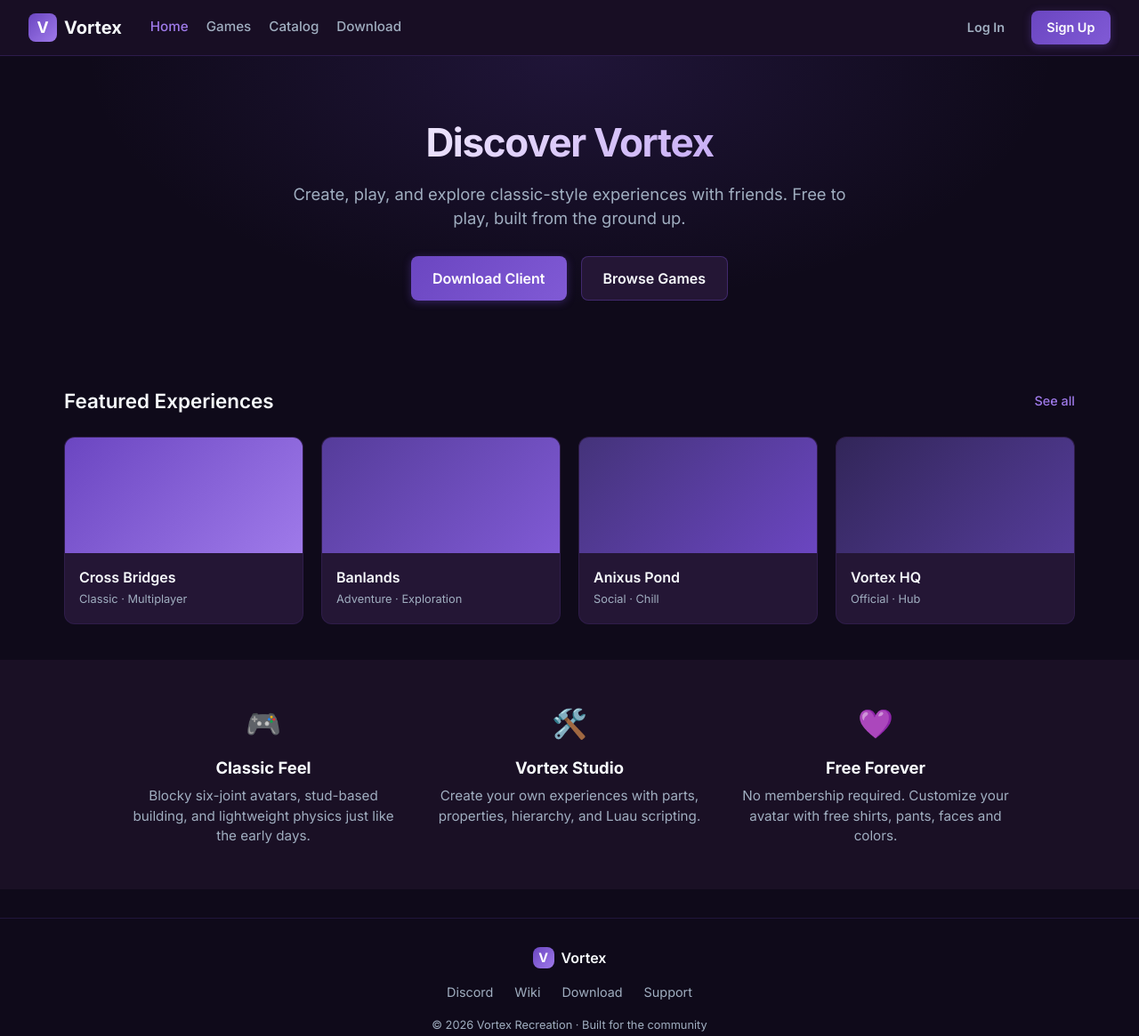
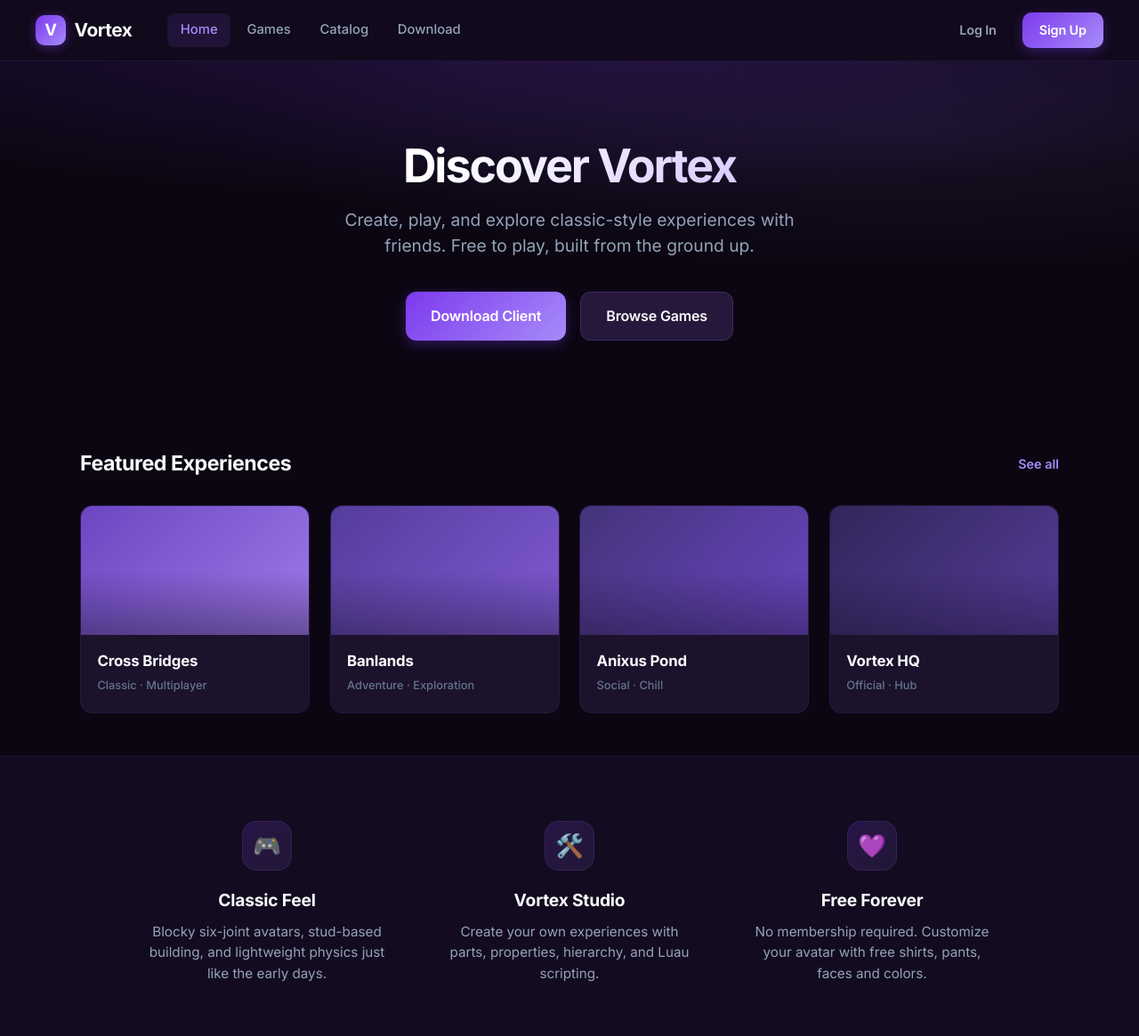
Before and after one commit to GuestVRGT/vortex-recreation-blueprint, a plain HTML site: page index.html in a window 1280 px wide. Shown: the top 1165 px of the page at 89% size. Drawn offline with Linux system fonts and the light colour scheme.

Commit message:
Major visual upgrade - much prettier modern purple design

```diff
--- a/styles.css
+++ b/styles.css
@@ -1,484 +1,274 @@
 :root {
-  --purple-900: #1a1025;
-  --purple-800: #2d1b4e;
+  --purple-950: #0c0614;
+  --purple-900: #160d24;
+  --purple-800: #241538;
   --purple-700: #3b2766;
   --purple-600: #553c9a;
   --purple-500: #6b46c1;
-  --purple-400: #805ad5;
-  --purple-300: #9f7aea;
-  --purple-200: #b794f4;
-  --purple-100: #e9d8fd;
-  --bg: #0f0a1a;
-  --surface: #1a1025;
-  --surface-2: #241635;
-  --text: #f7fafc;
-  --text-muted: #a0aec0;
-  --radius: 12px;
-  --radius-sm: 8px;
-  --shadow: 0 4px 20px rgba(0,0,0,0.35);
+  --purple-400: #8b5cf6;
+  --purple-300: #a78bfa;
+  --purple-200: #c4b5fd;
+  --purple-100: #ede9fe;
+  --bg: #0b0612;
+  --surface: #130b1f;
+  --surface-2: #1c122c;
+  --surface-3: #26183a;
+  --text: #f8fafc;
+  --text-muted: #94a3b8;
+  --text-dim: #64748b;
+  --radius: 14px;
+  --radius-sm: 10px;
+  --shadow: 0 8px 30px rgba(0,0,0,0.4);
+  --glow: 0 0 40px rgba(139, 92, 246, 0.15);
 }
 
-* {
-  margin: 0;
-  padding: 0;
-  box-sizing: border-box;
-}
+* { margin: 0; padding: 0; box-sizing: border-box; }
 
 body {
-  font-family: 'Inter', system-ui, -apple-system, sans-serif;
+  font-family: 'Inter', system-ui, -apple-system, BlinkMacSystemFont, sans-serif;
   background: var(--bg);
   color: var(--text);
   min-height: 100vh;
-  line-height: 1.5;
+  line-height: 1.6;
+  -webkit-font-smoothing: antialiased;
 }
 
-a {
-  color: inherit;
-  text-decoration: none;
+a { color: inherit; text-decoration: none; }
+
+.navbar {
+  display: flex; align-items: center; justify-content: space-between;
+  padding: 0.85rem 2.5rem;
+  background: rgba(19, 11, 31, 0.85);
+  backdrop-filter: blur(16px); -webkit-backdrop-filter: blur(16px);
+  border-bottom: 1px solid rgba(139, 92, 246, 0.12);
+  position: sticky; top: 0; z-index: 100;
 }
 
-.navbar {
-  display: flex;
-  align-items: center;
-  justify-content: space-between;
-  padding: 0.75rem 2rem;
-  background: rgba(26, 16, 37, 0.92);
-  backdrop-filter: blur(12px);
-  border-bottom: 1px solid rgba(107, 70, 193, 0.25);
-  position: sticky;
-  top: 0;
-  z-index: 100;
-}
-
-.nav-left {
-  display: flex;
-  align-items: center;
-  gap: 2rem;
-}
+.nav-left { display: flex; align-items: center; gap: 2.5rem; }
 
 .logo {
-  display: flex;
-  align-items: center;
-  gap: 0.5rem;
-  font-weight: 700;
-  font-size: 1.25rem;
+  display: flex; align-items: center; gap: 0.6rem;
+  font-weight: 700; font-size: 1.3rem; letter-spacing: -0.02em;
 }
 
 .logo-icon {
-  width: 32px;
-  height: 32px;
-  background: linear-gradient(135deg, var(--purple-500), var(--purple-300));
-  border-radius: 8px;
-  display: flex;
-  align-items: center;
-  justify-content: center;
-  font-weight: 800;
-  color: white;
-  font-size: 1.1rem;
+  width: 34px; height: 34px;
+  background: linear-gradient(135deg, #7c3aed, #a78bfa);
+  border-radius: 10px;
+  display: flex; align-items: center; justify-content: center;
+  font-weight: 800; color: white; font-size: 1.15rem;
+  box-shadow: 0 2px 12px rgba(124, 58, 237, 0.45);
 }
 
-.logo-icon.small {
-  width: 24px;
-  height: 24px;
-  font-size: 0.9rem;
+.logo-icon.small { width: 26px; height: 26px; font-size: 0.95rem; border-radius: 7px; }
+
+.nav-links { display: flex; gap: 0.25rem; }
+
+.nav-links a {
+  color: var(--text-muted); font-weight: 500; font-size: 0.925rem;
+  padding: 0.45rem 0.9rem; border-radius: 8px; transition: all 0.18s ease;
 }
 
-.nav-links {
-  display: flex;
-  gap: 1.25rem;
-}
+.nav-links a:hover { color: var(--text); background: rgba(139, 92, 246, 0.1); }
+.nav-links a.active { color: var(--purple-300); background: rgba(139, 92, 246, 0.12); }
 
-.nav-links a {
-  color: var(--text-muted);
-  font-weight: 500;
-  font-size: 0.95rem;
-  transition: color 0.15s;
-}
-
-.nav-links a:hover,
-.nav-links a.active {
-  color: var(--purple-300);
-}
-
-.nav-right {
-  display: flex;
-  gap: 0.75rem;
-  align-items: center;
-}
+.nav-right { display: flex; gap: 0.6rem; align-items: center; }
 
 .btn {
-  display: inline-flex;
-  align-items: center;
-  justify-content: center;
-  padding: 0.5rem 1.1rem;
-  border-radius: var(--radius-sm);
-  font-weight: 600;
-  font-size: 0.9rem;
-  transition: all 0.15s;
-  border: none;
-  cursor: pointer;
+  display: inline-flex; align-items: center; justify-content: center;
+  padding: 0.55rem 1.2rem; border-radius: var(--radius-sm);
+  font-weight: 600; font-size: 0.9rem; transition: all 0.2s ease;
+  border: none; cursor: pointer; letter-spacing: -0.01em;
 }
 
 .btn-primary {
-  background: linear-gradient(135deg, var(--purple-500), var(--purple-400));
-  color: white;
-  box-shadow: 0 2px 10px rgba(107, 70, 193, 0.4);
+  background: linear-gradient(135deg, #7c3aed 0%, #a78bfa 100%);
+  color: white; box-shadow: 0 4px 14px rgba(124, 58, 237, 0.35);
 }
 
 .btn-primary:hover {
-  background: linear-gradient(135deg, var(--purple-400), var(--purple-300));
+  transform: translateY(-2px);
+  box-shadow: 0 6px 20px rgba(124, 58, 237, 0.5);
+  filter: brightness(1.08);
+}
+
+.btn-secondary {
+  background: var(--surface-3); color: var(--text);
+  border: 1px solid rgba(139, 92, 246, 0.25);
+}
+
+.btn-secondary:hover {
+  background: var(--purple-800); border-color: rgba(139, 92, 246, 0.45);
   transform: translateY(-1px);
 }
 
-.btn-secondary {
-  background: var(--surface-2);
-  color: var(--text);
-  border: 1px solid rgba(107, 70, 193, 0.4);
+.btn-ghost { background: transparent; color: var(--text-muted); }
+.btn-ghost:hover { color: var(--text); background: rgba(255,255,255,0.04); }
+
+.btn-lg { padding: 0.85rem 1.75rem; font-size: 1rem; border-radius: 12px; }
+
+.hero {
+  padding: 5.5rem 2rem 4.5rem;
+  background:
+    radial-gradient(ellipse 80% 50% at 50% -10%, rgba(124, 58, 237, 0.22), transparent),
+    radial-gradient(ellipse 60% 40% at 80% 20%, rgba(167, 139, 250, 0.08), transparent);
+  text-align: center; position: relative; overflow: hidden;
 }
 
-.btn-secondary:hover {
-  background: var(--purple-800);
-  border-color: var(--purple-400);
-}
-
-.btn-ghost {
-  background: transparent;
-  color: var(--text-muted);
-}
-
-.btn-ghost:hover {
-  color: var(--text);
-}
-
-.btn-lg {
-  padding: 0.75rem 1.5rem;
-  font-size: 1rem;
-}
-
-.hero {
-  padding: 4rem 2rem 3.5rem;
-  background: radial-gradient(ellipse at top, rgba(107, 70, 193, 0.18), transparent 60%);
-  text-align: center;
-}
-
-.hero-content {
-  max-width: 640px;
-  margin: 0 auto;
-}
+.hero-content { max-width: 680px; margin: 0 auto; position: relative; z-index: 1; }
 
 .hero h1 {
-  font-size: 2.75rem;
-  font-weight: 700;
-  letter-spacing: -0.03em;
-  margin-bottom: 0.75rem;
-  background: linear-gradient(135deg, #fff, var(--purple-200));
-  -webkit-background-clip: text;
-  -webkit-text-fill-color: transparent;
-  background-clip: text;
+  font-size: 3.25rem; font-weight: 800; letter-spacing: -0.04em;
+  margin-bottom: 1rem; line-height: 1.15;
+  background: linear-gradient(135deg, #ffffff 30%, #c4b5fd 100%);
+  -webkit-background-clip: text; -webkit-text-fill-color: transparent; background-clip: text;
 }
 
 .hero-sub {
-  color: var(--text-muted);
-  font-size: 1.15rem;
+  color: var(--text-muted); font-size: 1.2rem; margin-bottom: 2.25rem;
+  line-height: 1.55; max-width: 520px; margin-left: auto; margin-right: auto;
+}
+
+.hero-actions { display: flex; gap: 1rem; justify-content: center; flex-wrap: wrap; }
+
+.section { padding: 3rem 2.5rem; max-width: 1180px; margin: 0 auto; }
+
+.section.alt {
+  background: var(--surface); max-width: none; padding: 4rem 2.5rem;
+  border-top: 1px solid rgba(139, 92, 246, 0.08);
+  border-bottom: 1px solid rgba(139, 92, 246, 0.08);
+}
+
+.section-header {
+  display: flex; justify-content: space-between; align-items: center;
   margin-bottom: 1.75rem;
 }
 
-.hero-actions {
-  display: flex;
-  gap: 1rem;
-  justify-content: center;
-  flex-wrap: wrap;
-}
+.section-header h2 { font-size: 1.45rem; font-weight: 700; letter-spacing: -0.02em; }
 
-.section {
-  padding: 2.5rem 2rem;
-  max-width: 1200px;
-  margin: 0 auto;
-}
-
-.section.alt {
-  background: var(--surface);
-  max-width: none;
-  padding: 3rem 2rem;
-}
-
-.section-header {
-  display: flex;
-  justify-content: space-between;
-  align-items: center;
-  margin-bottom: 1.5rem;
-}
-
-.section-header h2 {
-  font-size: 1.4rem;
-  font-weight: 600;
-}
-
-.see-all {
-  color: var(--purple-300);
-  font-weight: 500;
-  font-size: 0.9rem;
-}
-
-.see-all:hover {
-  color: var(--purple-200);
-}
+.see-all { color: var(--purple-300); font-weight: 550; font-size: 0.9rem; transition: color 0.15s; }
+.see-all:hover { color: var(--purple-200); }
 
 .games-grid {
-  display: grid;
-  grid-template-columns: repeat(auto-fill, minmax(220px, 1fr));
-  gap: 1.25rem;
+  display: grid; grid-template-columns: repeat(auto-fill, minmax(240px, 1fr)); gap: 1.4rem;
 }
 
 .game-card {
-  background: var(--surface-2);
-  border-radius: var(--radius);
-  overflow: hidden;
-  border: 1px solid rgba(107, 70, 193, 0.15);
-  transition: transform 0.15s, border-color 0.15s, box-shadow 0.15s;
-  cursor: pointer;
+  background: var(--surface-2); border-radius: var(--radius); overflow: hidden;
+  border: 1px solid rgba(139, 92, 246, 0.1); transition: all 0.25s ease; cursor: pointer;
 }
 
 .game-card:hover {
-  transform: translateY(-4px);
-  border-color: var(--purple-500);
-  box-shadow: var(--shadow);
+  transform: translateY(-6px);
+  border-color: rgba(139, 92, 246, 0.35);
+  box-shadow: var(--shadow), var(--glow);
 }
 
-.game-thumb {
-  height: 130px;
-  width: 100%;
+.game-thumb { height: 145px; width: 100%; position: relative; }
+.game-thumb::after {
+  content: ''; position: absolute; inset: 0;
+  background: linear-gradient(to top, rgba(19, 11, 31, 0.4), transparent 50%);
 }
 
-.game-info {
-  padding: 0.9rem 1rem 1.1rem;
+.game-info { padding: 1rem 1.15rem 1.25rem; }
+.game-info h3 { font-size: 1.05rem; font-weight: 650; margin-bottom: 0.25rem; letter-spacing: -0.01em; }
+.game-meta { font-size: 0.8rem; color: var(--text-dim); font-weight: 500; }
+
+.features {
+  display: grid; grid-template-columns: repeat(auto-fit, minmax(260px, 1fr));
+  gap: 2.5rem; max-width: 980px; margin: 0 auto;
 }
 
-.game-info h3 {
-  font-size: 1rem;
-  font-weight: 600;
-  margin-bottom: 0.2rem;
+.feature { text-align: center; padding: 0.5rem; }
+
+.feature-icon {
+  width: 56px; height: 56px; margin: 0 auto 1.1rem;
+  background: linear-gradient(135deg, rgba(124, 58, 237, 0.2), rgba(167, 139, 250, 0.1));
+  border-radius: 16px; display: flex; align-items: center; justify-content: center;
+  font-size: 1.6rem; border: 1px solid rgba(139, 92, 246, 0.15);
 }
 
-.game-meta {
-  font-size: 0.8rem;
-  color: var(--text-muted);
-}
-
-.features {
-  display: grid;
-  grid-template-columns: repeat(auto-fit, minmax(240px, 1fr));
-  gap: 2rem;
-  max-width: 1000px;
-  margin: 0 auto;
-}
-
-.feature {
-  text-align: center;
-}
-
-.feature-icon {
-  font-size: 2rem;
-  margin-bottom: 0.75rem;
-}
-
-.feature h3 {
-  font-size: 1.15rem;
-  margin-bottom: 0.4rem;
-}
-
-.feature p {
-  color: var(--text-muted);
-  font-size: 0.95rem;
-}
+.feature h3 { font-size: 1.2rem; font-weight: 650; margin-bottom: 0.5rem; letter-spacing: -0.01em; }
+.feature p { color: var(--text-muted); font-size: 0.95rem; line-height: 1.55; }
 
 .footer {
-  border-top: 1px solid rgba(107, 70, 193, 0.2);
-  padding: 2rem;
-  margin-top: 2rem;
+  border-top: 1px solid rgba(139, 92, 246, 0.1);
+  padding: 2.5rem 2rem; margin-top: 1rem;
 }
 
 .footer-inner {
-  max-width: 1000px;
-  margin: 0 auto;
-  display: flex;
-  flex-direction: column;
-  align-items: center;
-  gap: 1rem;
+  max-width: 1000px; margin: 0 auto;
+  display: flex; flex-direction: column; align-items: center; gap: 1.1rem;
 }
 
-.footer-brand {
-  display: flex;
-  align-items: center;
-  gap: 0.5rem;
-  font-weight: 600;
-}
+.footer-brand { display: flex; align-items: center; gap: 0.55rem; font-weight: 650; font-size: 1.05rem; }
+.footer-links { display: flex; gap: 1.75rem; }
+.footer-links a { color: var(--text-dim); font-size: 0.9rem; font-weight: 500; transition: color 0.15s; }
+.footer-links a:hover { color: var(--purple-300); }
+.copyright { color: var(--text-dim); font-size: 0.8rem; }
 
-.footer-links {
-  display: flex;
-  gap: 1.5rem;
-}
-
-.footer-links a {
-  color: var(--text-muted);
-  font-size: 0.9rem;
-}
-
-.footer-links a:hover {
-  color: var(--purple-300);
-}
-
-.copyright {
-  color: var(--text-muted);
-  font-size: 0.8rem;
-}
-
-.download-section {
-  max-width: 700px;
-  margin: 0 auto;
-  padding: 3rem 1.5rem;
-}
-
-.download-section h1 {
-  font-size: 2rem;
-  margin-bottom: 0.5rem;
-}
-
-.download-section > p {
-  color: var(--text-muted);
-  margin-bottom: 2rem;
-}
+.download-section { max-width: 640px; margin: 0 auto; padding: 3.5rem 1.5rem 4rem; }
+.download-section h1 { font-size: 2.25rem; font-weight: 750; letter-spacing: -0.03em; margin-bottom: 0.5rem; }
+.download-section > p { color: var(--text-muted); margin-bottom: 2.25rem; font-size: 1.05rem; }
 
 .platform-card {
-  background: var(--surface-2);
-  border-radius: var(--radius);
-  padding: 1.5rem;
-  margin-bottom: 1.25rem;
-  border: 1px solid rgba(107, 70, 193, 0.2);
+  background: var(--surface-2); border-radius: var(--radius);
+  padding: 1.6rem 1.75rem; margin-bottom: 1.15rem;
+  border: 1px solid rgba(139, 92, 246, 0.12); transition: border-color 0.2s;
 }
-
-.platform-card h2 {
-  font-size: 1.2rem;
-  margin-bottom: 0.75rem;
-  display: flex;
-  align-items: center;
-  gap: 0.5rem;
-}
-
-.platform-card ol {
-  margin-left: 1.25rem;
-  color: var(--text-muted);
-  font-size: 0.95rem;
-}
-
-.platform-card li {
-  margin-bottom: 0.4rem;
-}
-
+.platform-card:hover { border-color: rgba(139, 92, 246, 0.25); }
+.platform-card h2 { font-size: 1.15rem; font-weight: 650; margin-bottom: 1rem; display: flex; align-items: center; gap: 0.6rem; }
+.platform-card ol { margin-left: 1.2rem; color: var(--text-muted); font-size: 0.925rem; line-height: 1.65; }
+.platform-card li { margin-bottom: 0.35rem; }
 .platform-card code {
-  background: var(--purple-900);
-  padding: 0.15rem 0.4rem;
-  border-radius: 4px;
-  font-size: 0.85rem;
-  color: var(--purple-200);
+  background: var(--purple-950); padding: 0.2rem 0.5rem; border-radius: 5px;
+  font-size: 0.85rem; color: var(--purple-200); border: 1px solid rgba(139, 92, 246, 0.15);
 }
 
 .note {
-  margin-top: 1.5rem;
-  padding: 1rem;
-  background: rgba(107, 70, 193, 0.12);
-  border-radius: var(--radius-sm);
-  border-left: 3px solid var(--purple-400);
-  font-size: 0.9rem;
-  color: var(--text-muted);
+  margin-top: 1.75rem; padding: 1.1rem 1.25rem;
+  background: rgba(124, 58, 237, 0.08); border-radius: var(--radius-sm);
+  border-left: 3px solid var(--purple-400); font-size: 0.9rem; color: var(--text-muted); line-height: 1.5;
 }
 
 .auth-container {
-  min-height: calc(100vh - 140px);
-  display: flex;
-  align-items: center;
-  justify-content: center;
-  padding: 2rem;
+  min-height: calc(100vh - 160px); display: flex; align-items: center; justify-content: center;
+  padding: 2.5rem 1.5rem;
+  background: radial-gradient(ellipse at center, rgba(124, 58, 237, 0.07), transparent 70%);
 }
 
 .auth-card {
-  background: var(--surface-2);
-  border-radius: var(--radius);
-  padding: 2rem;
-  width: 100%;
-  max-width: 400px;
-  border: 1px solid rgba(107, 70, 193, 0.25);
-  box-shadow: var(--shadow);
+  background: var(--surface-2); border-radius: 18px; padding: 2.25rem;
+  width: 100%; max-width: 400px;
+  border: 1px solid rgba(139, 92, 246, 0.15); box-shadow: var(--shadow);
 }
 
-.auth-card h1 {
-  font-size: 1.5rem;
-  margin-bottom: 0.35rem;
+.auth-card h1 { font-size: 1.55rem; font-weight: 700; letter-spacing: -0.02em; margin-bottom: 0.3rem; }
+.auth-card .sub { color: var(--text-muted); font-size: 0.925rem; margin-bottom: 1.75rem; }
+
+.form-group { margin-bottom: 1.1rem; }
+.form-group label { display: block; font-size: 0.825rem; font-weight: 550; margin-bottom: 0.4rem; color: var(--text-muted); }
+.form-group input {
+  width: 100%; padding: 0.75rem 1rem; background: var(--bg);
+  border: 1px solid rgba(139, 92, 246, 0.2); border-radius: var(--radius-sm);
+  color: var(--text); font-size: 0.95rem; outline: none; transition: all 0.18s;
 }
+.form-group input:focus { border-color: var(--purple-400); box-shadow: 0 0 0 3px rgba(139, 92, 246, 0.15); }
+.form-group input::placeholder { color: var(--text-dim); }
 
-.auth-card .sub {
-  color: var(--text-muted);
-  font-size: 0.9rem;
-  margin-bottom: 1.5rem;
+.auth-card .btn { width: 100%; margin-top: 0.6rem; padding: 0.8rem; font-size: 0.95rem; }
+.auth-footer { text-align: center; margin-top: 1.4rem; font-size: 0.9rem; color: var(--text-muted); }
+.auth-footer a { color: var(--purple-300); font-weight: 550; }
+.auth-footer a:hover { color: var(--purple-200); }
+
+@media (max-width: 768px) {
+  .navbar { padding: 0.75rem 1.15rem; }
+  .nav-links { display: none; }
+  .hero { padding: 3.5rem 1.25rem 3rem; }
+  .hero h1 { font-size: 2.2rem; }
+  .hero-sub { font-size: 1.05rem; }
+  .section { padding: 2rem 1.15rem; }
+  .section.alt { padding: 3rem 1.15rem; }
+  .games-grid { grid-template-columns: repeat(auto-fill, minmax(160px, 1fr)); gap: 1rem; }
+  .game-thumb { height: 110px; }
 }
-
-.form-group {
-  margin-bottom: 1rem;
-}
-
-.form-group label {
-  display: block;
-  font-size: 0.85rem;
-  font-weight: 500;
-  margin-bottom: 0.35rem;
-  color: var(--text-muted);
-}
-
-.form-group input {
-  width: 100%;
-  padding: 0.65rem 0.85rem;
-  background: var(--bg);
-  border: 1px solid rgba(107, 70, 193, 0.35);
-  border-radius: var(--radius-sm);
-  color: var(--text);
-  font-size: 0.95rem;
-  outline: none;
-  transition: border-color 0.15s;
-}
-
-.form-group input:focus {
-  border-color: var(--purple-400);
-}
-
-.auth-card .btn {
-  width: 100%;
-  margin-top: 0.5rem;
-  padding: 0.7rem;
-}
-
-.auth-footer {
-  text-align: center;
-  margin-top: 1.25rem;
-  font-size: 0.9rem;
-  color: var(--text-muted);
-}
-
-.auth-footer a {
-  color: var(--purple-300);
-  font-weight: 500;
-}
-
-@media (max-width: 700px) {
-  .navbar {
-    padding: 0.75rem 1rem;
-  }
-  .nav-links {
-    display: none;
-  }
-  .hero h1 {
-    font-size: 2rem;
-  }
-  .section {
-    padding: 1.5rem 1rem;
-  }
-}
```
